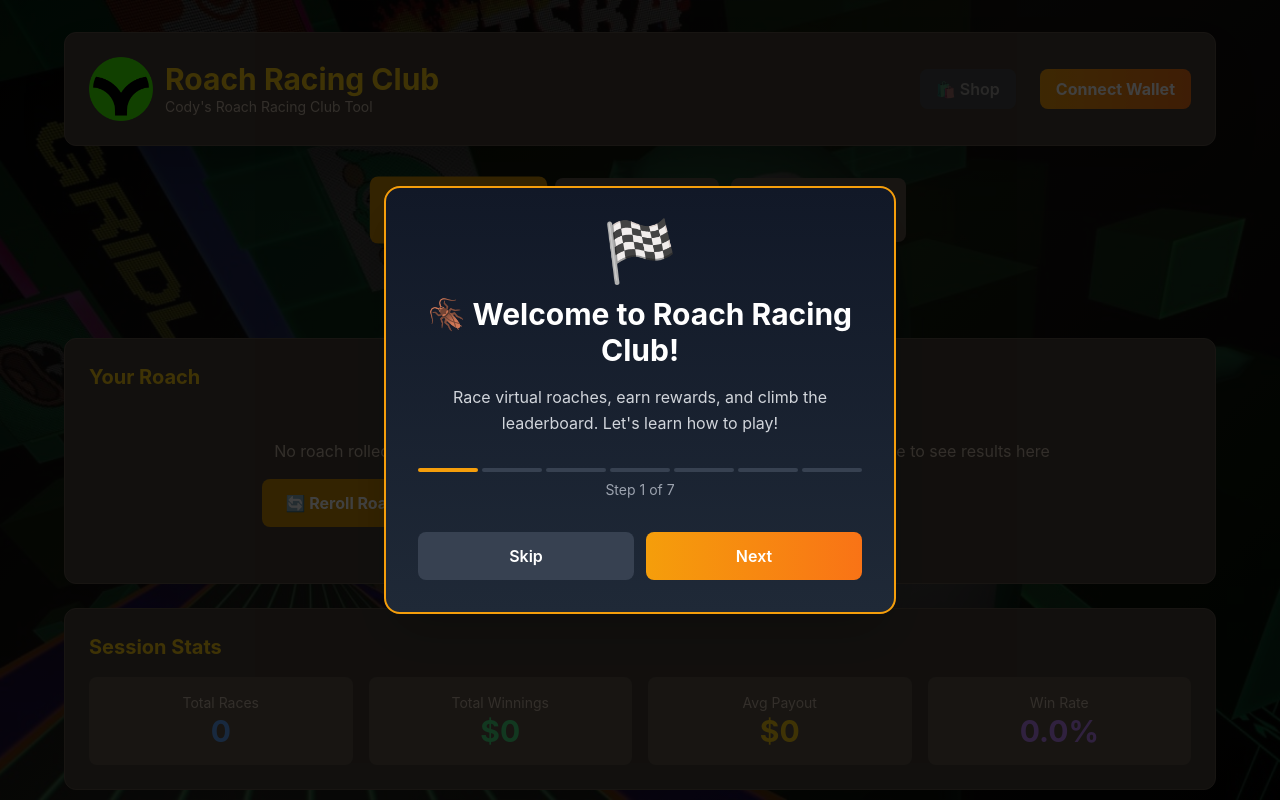
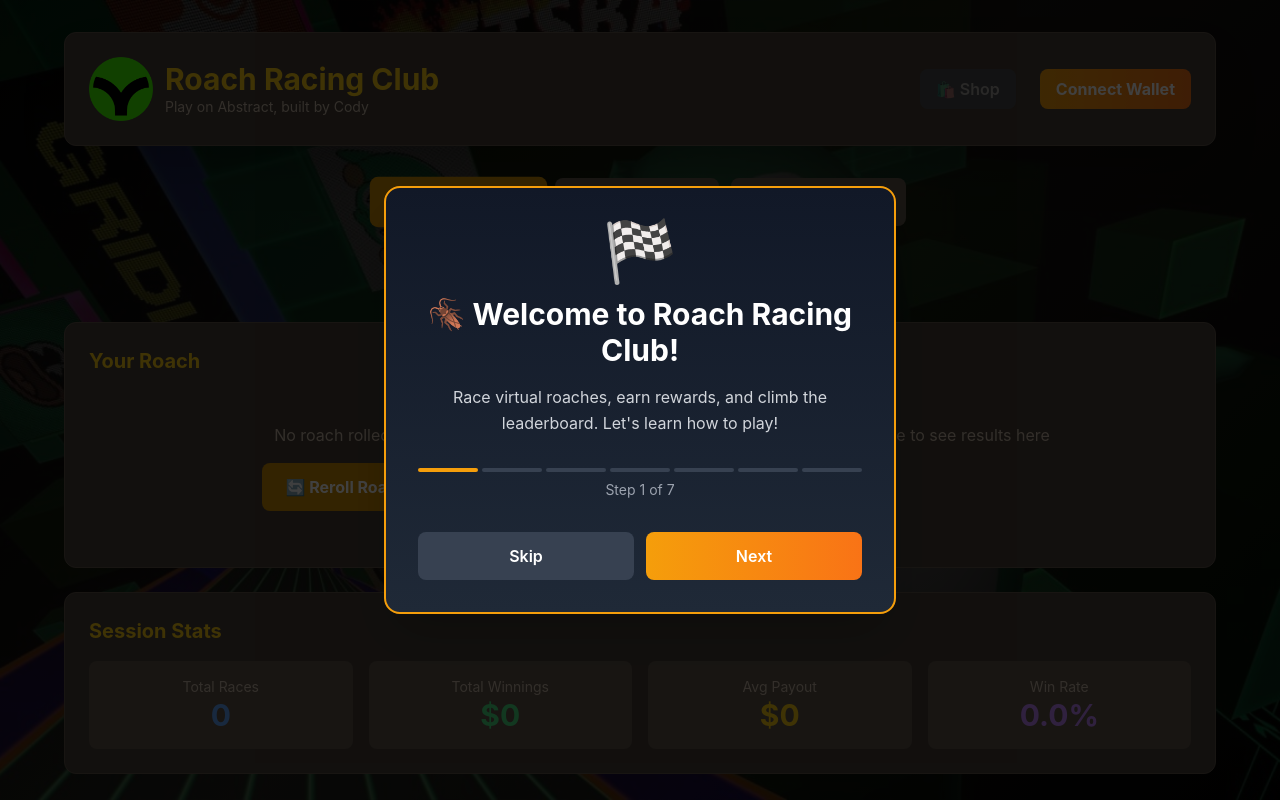
Before and after one commit to codyabs/rrc-dapp, a Next.js app: page / in a window 1280 px wide. Shown: the top 800 px of the page. Built offline with nearby package versions, Linux system fonts and the light colour scheme; what wagmi would draw is missing.

Commit message:
refactor: update header subtitle and remove mode descriptions

```diff
--- a/app/components/Header.tsx
+++ b/app/components/Header.tsx
@@ -37,7 +37,7 @@ export default function Header({
               Roach Racing Club
             </h1>
             <p className="text-sm text-roach-300">
-              Cody's Roach Racing Club Tool
+              Play on Abstract, built by Cody
             </p>
           </div>
         </div>
--- a/app/page.tsx
+++ b/app/page.tsx
@@ -51,8 +51,8 @@ export default function Home() {
         <div className="flex gap-3 flex-wrap justify-center">
           {[
             { id: "mtgn", label: "🔥 MTGN Mode", desc: "" },
-            { id: "trax", label: "💰 TRAX Mode", desc: "Play with tokens" },
-            { id: "arcade", label: "🎮 Arcade Mode", desc: "Coming soon" },
+            { id: "trax", label: "💰 TRAX Mode", desc: "" },
+            { id: "arcade", label: "🎮 Arcade Mode", desc: "" },
           ].map((mode) => (
             <button
               key={mode.id}
```
